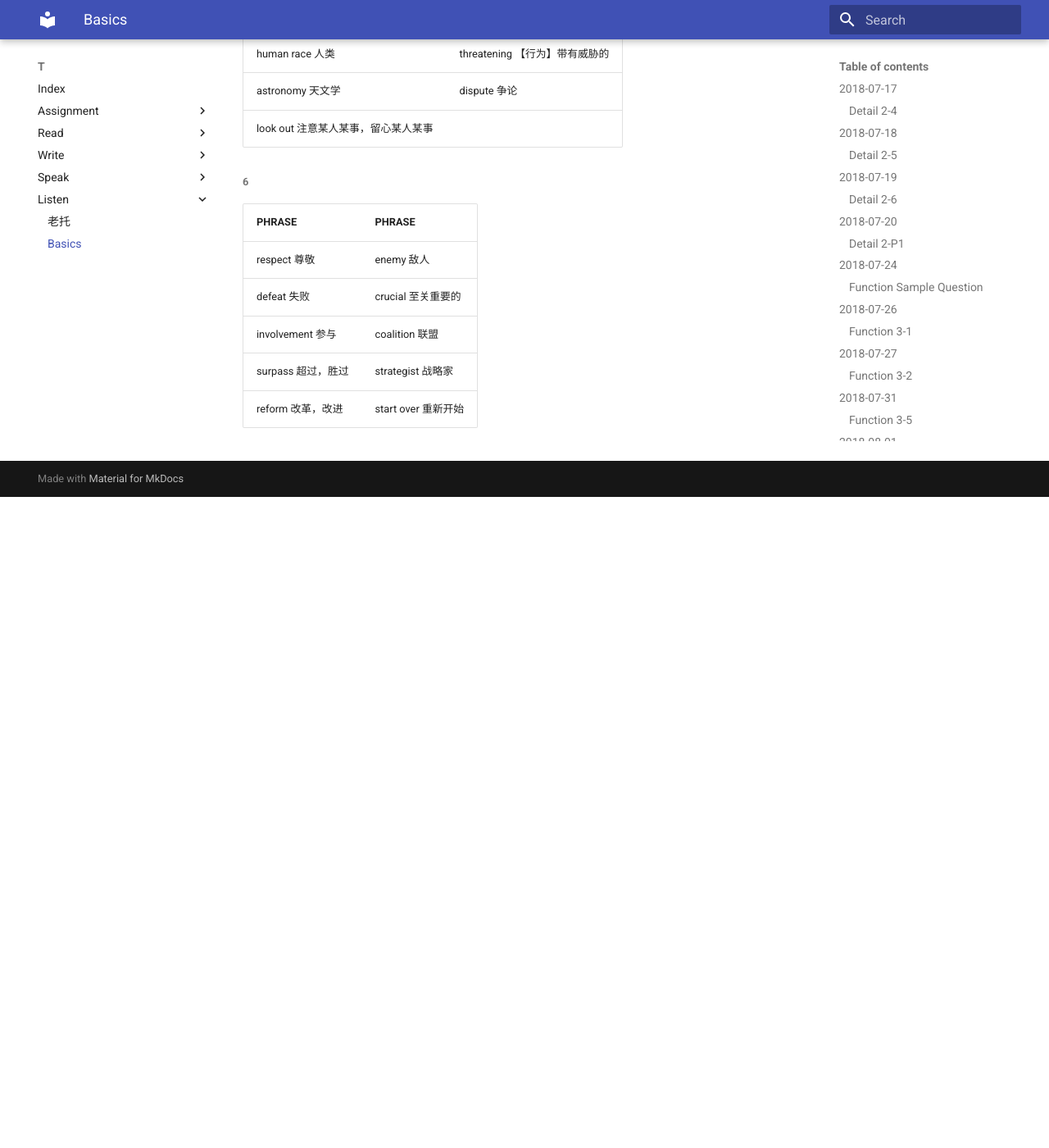
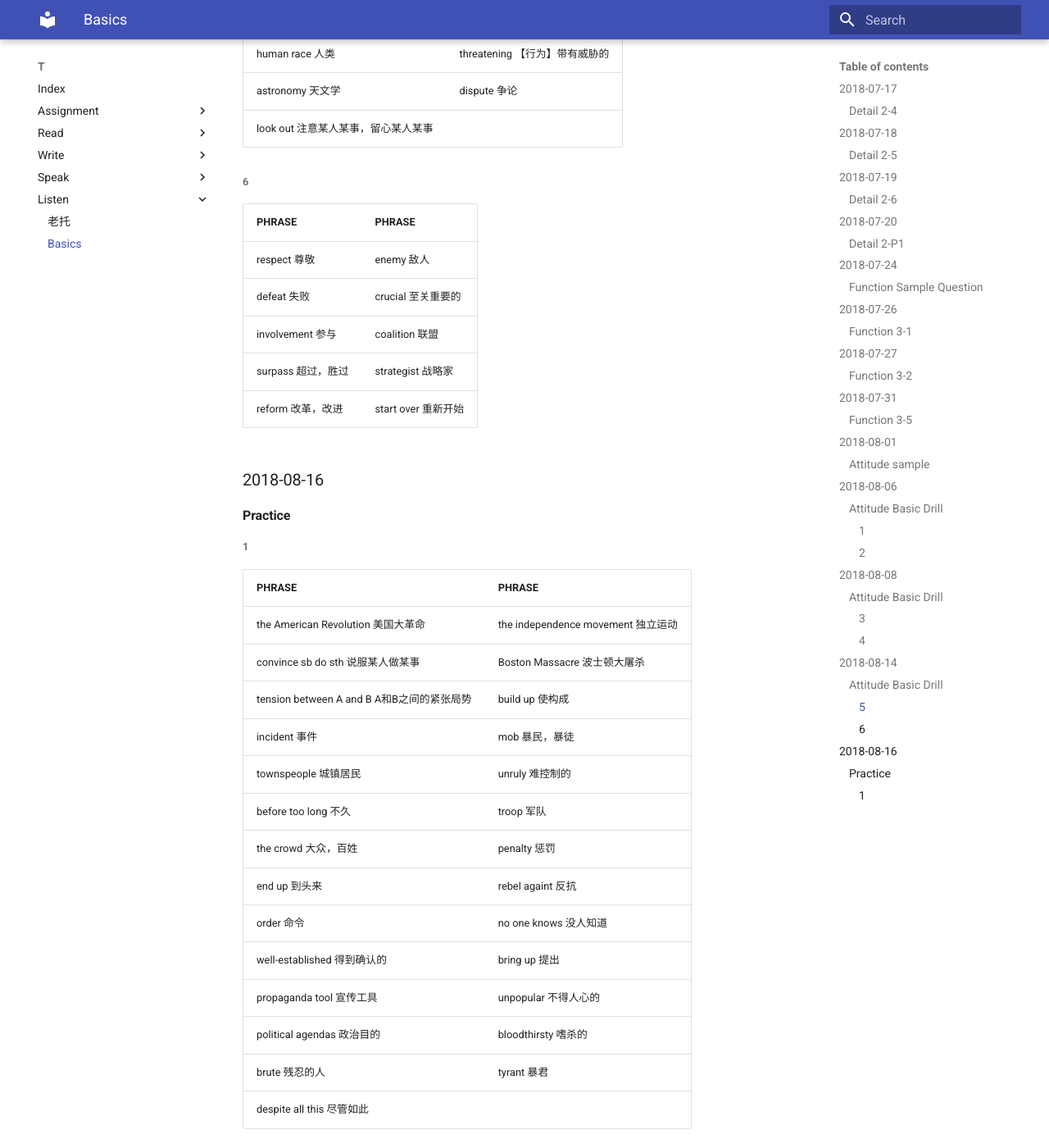
Before and after one commit to katyushaQ/t, an MkDocs documentation site: the page built from docs/listen/basics.md, in a window 1280 px wide and 1400 px high, scrolled down 6244 px. Shown: the whole window at 82% size. Built offline with MkDocs 1.6.1 and Material for MkDocs 9.7.7, drawn with Linux system fonts in a browser that asks for light colours; old or Windows-style settings are respelled for this version of MkDocs; before the commit the page ends 6850 px from its top, so only the background shows below that.

Commit message:
2018-0813-0819.md 20180816, basics.md 20180816, work.md 修改样式

```diff
--- a/docs/assignment/2018-0813-0819.md
+++ b/docs/assignment/2018-0813-0819.md
@@ -2,15 +2,15 @@
 
 **本周延续上周计划，单词学习每天必修项，四科改为一天完成两科作业，每天两科内容增加练习量**
 
-*经过上周的调整，写作作业作业量上来一些了，但感觉还是不强，每天两科必须要保证*
+*本周从周四开始复盘内容增加前一天的纯单词检测，否则上午时间容易浪费掉，后面的科目上午也无法集中练习，不如上午都集中在单词上*
 
 
 DATETIME |  ASSIGNMENT | STATUS
 ------------ | ------------- | -------------
 2018-08-13 <br><br> Monday <br><br>读写 | B. 制定一周计划<br><br> 1. 阅读 - 句子简化2题全文化结构翻译句子+生词<br><br>2. 写作 - 1范文2段翻译<br><br>3. 单词 - ==学习== list 43-45 <br><br>E. 回顾 - 当天科目生词+词条 | B. Done<br><br>1. Done 1-2对 比第一次做题更清晰是做什么<br><br>2. Done<br><br>3. Done 生词+听不出来，43和45平均20，44生词多32<br><br>E. Done
 2018-08-14 Tuesday <br><br> <br><br>听说 | B. 复盘 - 昨天+前天科目生词+词条<br><br>1. 听力 - 基础2题+生词<br><br> 2. 老托 - {++复习++}天文+植物+精听<br><br>3. 单词 - {++复习++} list 37-42 <br><br>E. 回顾 - 当天科目生词+词条 | B. Done 昨天1生词，上次0809-9生词，检测14生词<br><br>1. Done 5错，6对 都是lecture需要多听几遍<br><br>2. 做听力基础时间过长，补老托植物后8/16<br><br>3. Done<br><br>E. Done
-2018-08-15 Wednesday <br><br> <br><br>读写 | B. 复盘 - 昨天+前天科目生词+词条<br><br>1. 阅读 - 句子简化2题全文化结构翻译句子+生词<br><br>2. 写作 - 1范文2段翻译<br><br>3. 单词 - {++复习++} list 43-45 <br><br>E. 回顾 - 当天科目生词+词条 | B. Done 昨天6生词，前天2生词，检测4拼写错误<br><br>1. Done 3对，4错，草率<br><br>2. Done Family最后一段，Work两段<br><br>3. Done 每单元13生词<br><br>E.
-2018-08-16 <br><br> Thursday <br><br>听说  | B. 复盘 - 昨天+前天科目生词+词条<br><br>1. 听力 - 基础2题+生词<br><br> 2. 老托 - {++复习++}动物+植物+精听<br><br>3. 单词 - ==学习== list 46-48 <br><br>E. 回顾 - 当天科目生词+词条 | B. <br><br>1. <br><br>2. <br><br>3. <br><br>E.
+2018-08-15 Wednesday <br><br> <br><br>读写 | B. 复盘 - 昨天+前天科目生词+词条<br><br>1. 阅读 - 句子简化2题全文化结构翻译句子+生词<br><br>2. 写作 - 1范文2段翻译<br><br>3. 单词 - {++复习++} list 43-45 <br><br>E. 回顾 - 当天科目生词+词条 | B. Done 昨天6生词，前天2生词，检测4拼写错误<br><br>1. Done 3对，4错，草率<br><br>2. Done Family最后一段，Work两段<br><br>3. Done 每单元13生词<br><br>E. Done
+2018-08-16 <br><br> Thursday <br><br>听说  | B. 复盘 - 昨天+前天科目生词+词条+单词43-45<br><br>1. 听力 - 基础2题+生词<br><br> 2. 老托 - {++复习++}动物+植物+精听<br><br>3. 单词 - ==学习== list 46-48 <br><br>E. 回顾 - 当天科目生词+词条 | B. Done 昨天7生词，前天3生词，检测7生词，34 9生词，44 17生词，45 13生词；单词相比昨天略有浮动<br><br>1. Done 1错2对3错<br><br>2. 反复听基础attitude practice 1 来着，有点难<br><br>3. Done 共104个生词<br><br>E.
 2018-08-17 Friday <br><br> <br><br>读写 | B. 复盘 - 昨天+前天科目生词+词条<br><br>1. 阅读 - 句子简化2题全文化结构翻译句子+生词<br><br>2. 写作 - 1范文2段翻译<br><br>3. 单词 - {++复习++} list 19-24<br><br>4. 复盘 - 一周生词+词条<br><br>E. 回顾 - 当天科目生词+词条 | B. <br><br>1. <br><br>2. <br><br>3. <br><br>E.
 2018-08-18 <br><br> Saturday <br><br>复习 | B. 复盘 - 昨天+前天科目生词+词条 <br><br>1. 口语task3<br><br>2. 单词 - {++复习++} list 46-48 <br><br>E. 回顾 - 当天科目生词+词条 | B. <br><br>1. <br><br>2. <br><br>3. <br><br>E.
 2018-08-19 <br><br> Sunday<br><br>复习  | B. 复盘 -3. 复盘 - 一周生词<br><br>1. 口语task3<br><br>2. 单词 - {++复习++} list 7-12 <br><br>E. 回顾 - 当天科目生词+词条 | B. <br><br>1. <br><br>2. <br><br>3. <br><br>E.
@@ -57,4 +57,19 @@ DATETIME |  ASSIGNMENT | STATUS
 !!! info "**WRITE** Family | Work"
 
     [Family-4](../write/family#2018-08-15)
+
     [Work-1-2](../write/work#2018-08-15)
+
+### 2018-08-16
+
+!!! info "**LISTEN** Attitude Practice"
+
+    [listen-practice-1](../listen/basics#2018-08-16)
+
+    !!! failure ""
+
+        1错，2对，3错
+
+        没有经验，看了课后精读，可以理解第一题的问题了和题的套路
+
+        但是第三题，比较难，属于对句间关系，上下文理解不到位有关，看了课后精读也觉得比较牵强，再次读选项，排除法才能接受正确选项，而不是直观选出
--- a/docs/listen/basics.md
+++ b/docs/listen/basics.md
@@ -190,3 +190,26 @@ defeat 失败 | crucial 至关重要的
 involvement 参与 | coalition 联盟
 surpass 超过，胜过 | strategist 战略家
 reform 改革，改进 | start over 重新开始
+
+### 2018-08-16
+
+#### Practice
+
+##### 1
+
+PHRASE |  PHRASE
+------------ | -------------
+the American Revolution 美国大革命 | the independence movement 独立运动
+convince sb do sth 说服某人做某事 | Boston Massacre 波士顿大屠杀
+tension between A and B A和B之间的紧张局势 | build up 使构成
+incident 事件 | mob 暴民，暴徒
+townspeople 城镇居民 | unruly 难控制的
+before too long 不久 | troop 军队
+the crowd 大众，百姓 | penalty 惩罚
+end up 到头来 | rebel againt 反抗
+order 命令 | no one knows 没人知道
+well-established 得到确认的 | bring up 提出
+propaganda tool 宣传工具 | unpopular 不得人心的
+political agendas 政治目的 | bloodthirsty 嗜杀的
+brute 残忍的人 | tyrant 暴君
+despite all this 尽管如此 |
```
Also changed, not shown: docs/write/work.md (+9 -5 lines).
